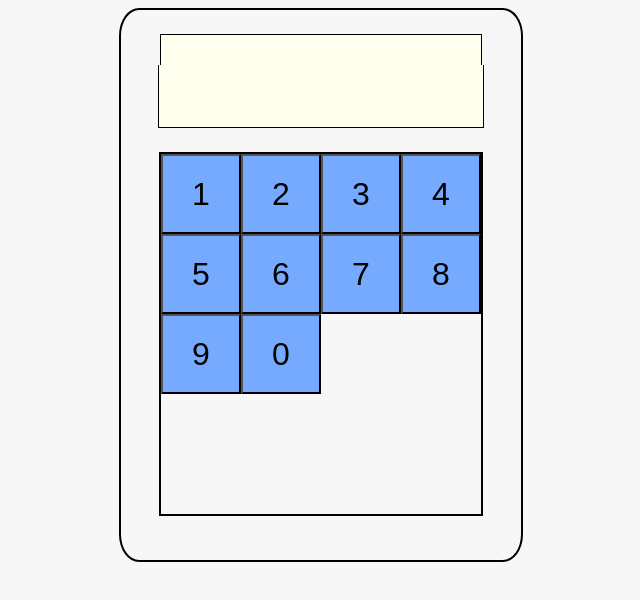
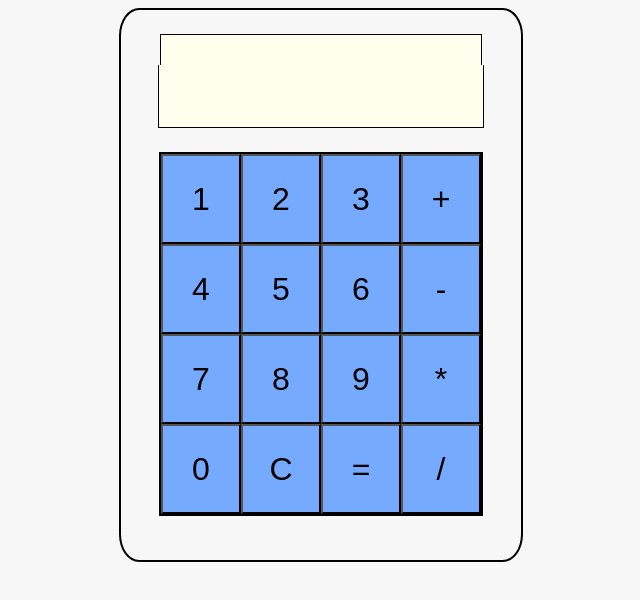
Before and after one commit to Havolt/JavaScript_Calculator, a plain HTML site: page index.html in a window 1280 px wide. Shown: the whole page, without its empty margins (319-959 px from the left). Drawn offline with Linux system fonts and the light colour scheme.

Commit message:
All buttons generated through JS

```diff
--- a/index.html
+++ b/index.html
@@ -44,11 +44,12 @@
       height: 360px;
       margin: 24px auto;
       border: 2px solid black;
+      background-color: #30353d;
     }
 
     .keyButton{
       width: 80px;
-      height: 80px;
+      height: 90px;
       background-color: #75aaff;
       font-size: 2em;
     }
@@ -93,12 +94,46 @@
         if(i == 10){
           keyButton.innerHTML = 0;
           keyButton.name = '0';
+          var keyButton2 = document.createElement('button');
+          keyButton2.className = "keyButton";
+          keyButton2.innerHTML= '*';
+          keyButton2.name = 'multiply';
+          keypad.appendChild(keyButton2);
         }else{
           keyButton.innerHTML= i;
           keyButton.name = i;
+          if(i == 4){
+            var keyButton2 = document.createElement('button');
+            keyButton2.className = "keyButton";
+            keyButton2.innerHTML= '+';
+            keyButton2.name = 'plus';
+            keypad.appendChild(keyButton2);
+          }
+          if(i == 7){
+            var keyButton2 = document.createElement('button');
+            keyButton2.className = "keyButton";
+            keyButton2.innerHTML= '-';
+            keyButton2.name = 'minus';
+            keypad.appendChild(keyButton2);
+          }
         }
         keypad.appendChild(keyButton);
       }
+      var keyButton3 = document.createElement('button');
+      keyButton3.className = "keyButton";
+      keyButton3.innerHTML= 'C';
+      keyButton3.name = 'clear';
+      keypad.appendChild(keyButton3);
+      var keyButton4 = document.createElement('button');
+      keyButton4.className = "keyButton";
+      keyButton4.innerHTML= '=';
+      keyButton4.name = 'equals';
+      keypad.appendChild(keyButton4);
+      var keyButton5 = document.createElement('button');
+      keyButton5.className = "keyButton";
+      keyButton5.innerHTML= '/';
+      keyButton5.name = 'divide';
+      keypad.appendChild(keyButton5);
     }
 
     makeButtons();
```
